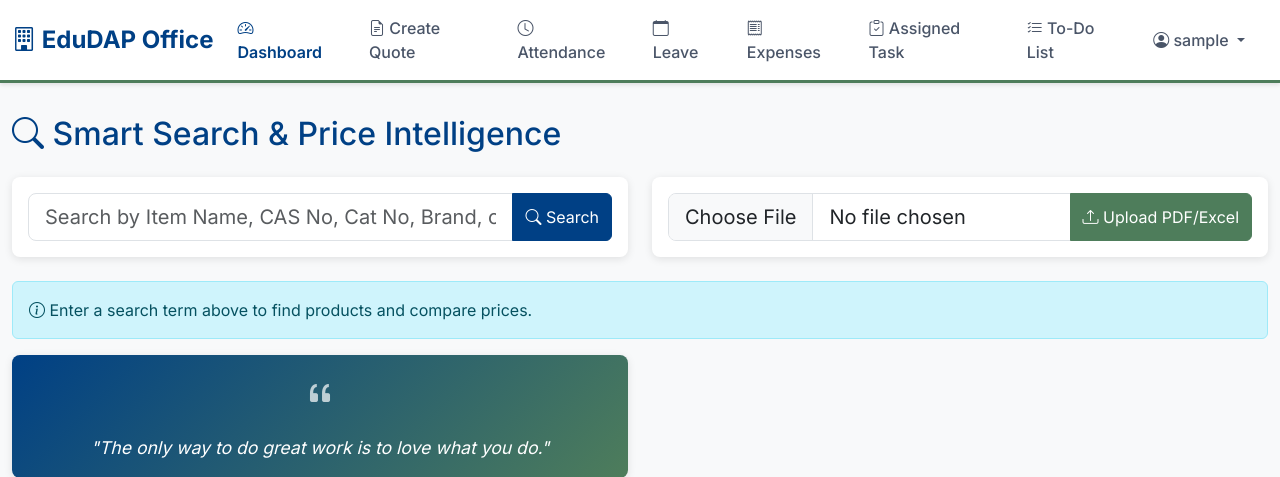
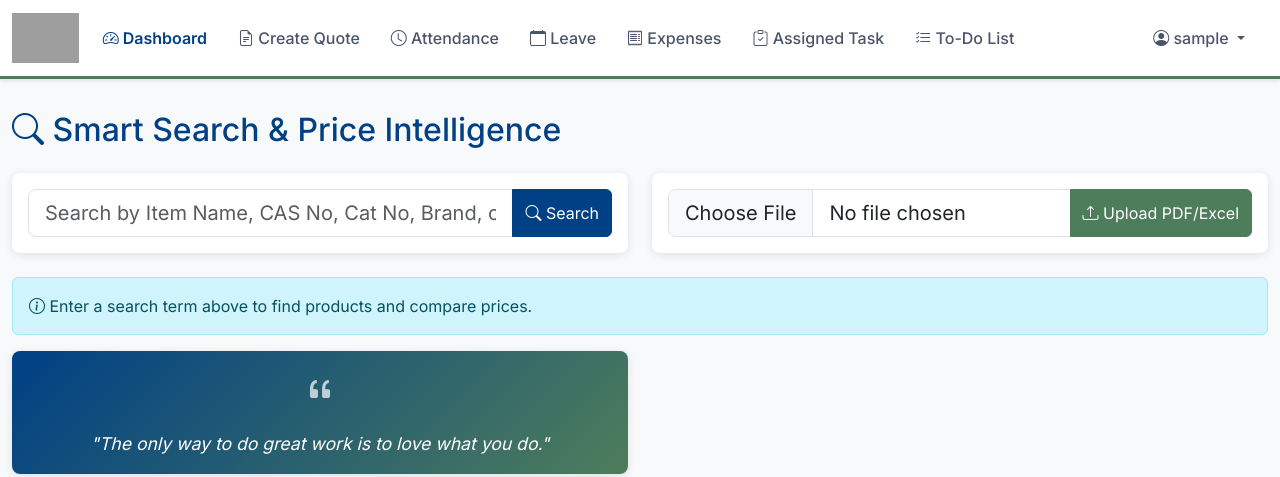
Before and after one commit to Ring701/edudap-office-v2, a Flask app: page /dashboard in a window 1280 px wide. Shown: the top 477 px of the page. Run offline with Flask 3, Linux system fonts and the light colour scheme; the visitor is signed in with stand-in values (Sample User, id 1); data that the repository does not hold is empty; some libraries are stand-ins or nearby versions; grey boxes are pictures that could not be loaded.

Commit message:
Update base.html

```diff
--- a/app/templates/base.html
+++ b/app/templates/base.html
@@ -30,6 +30,8 @@
             color: var(--edu-blue) !important;
             font-weight: 700;
             font-size: 1.5rem;
+            display: flex;
+            align-items: center;
         }
 
         .nav-link {
@@ -98,8 +100,9 @@
     <nav class="navbar navbar-expand-lg navbar-light">
         <div class="container-fluid">
             <a class="navbar-brand" href="{{ url_for('dashboard.dashboard') }}">
-                <i class="bi bi-building"></i> EduDAP Office
+                <img src="{{ url_for('static', filename='img/logo.png') }}" alt="EduDAP" height="50">
             </a>
+
             <button class="navbar-toggler" type="button" data-bs-toggle="collapse" data-bs-target="#navbarNav">
                 <span class="navbar-toggler-icon"></span>
             </button>
```
